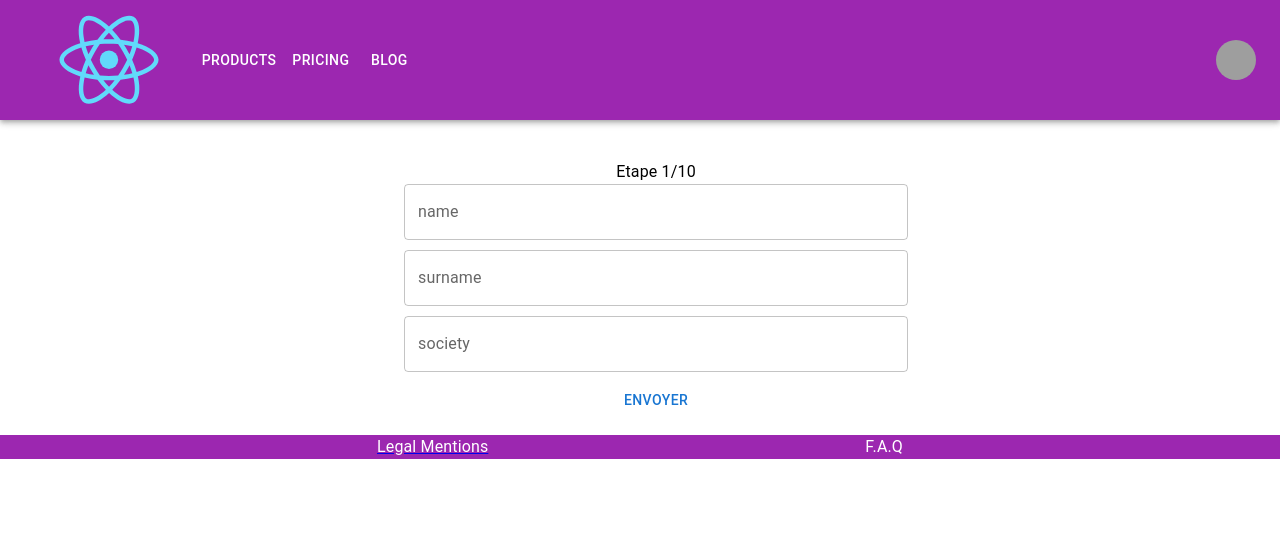
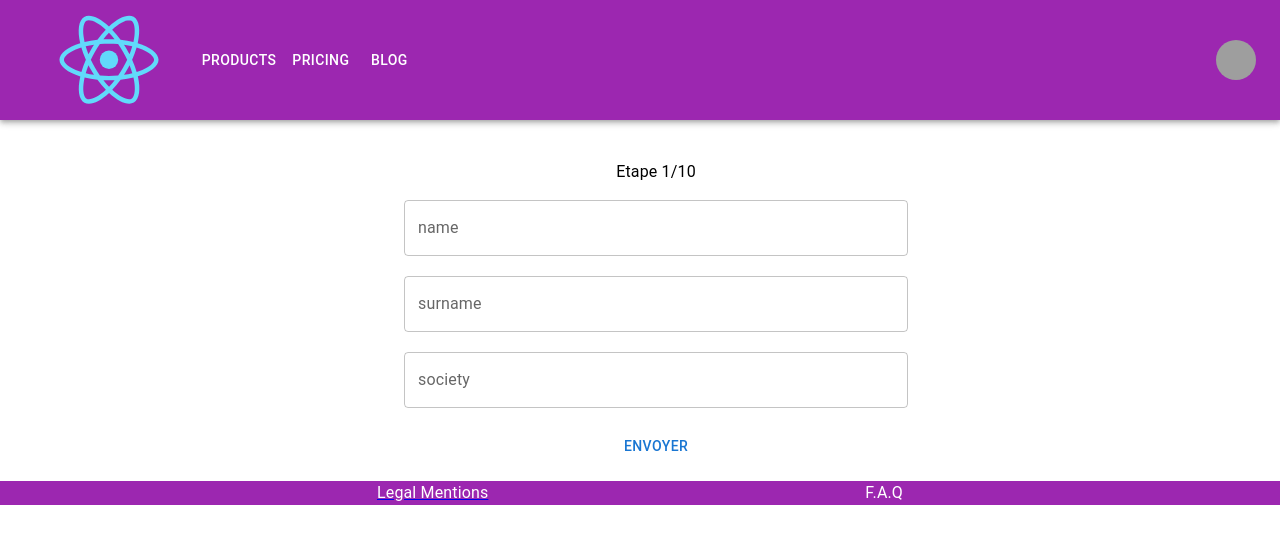
Before and after one commit to MarthL/survey, a React (Create React App) app: page / in a window 1280 px wide. Shown: the top 544 px of the page. Built offline with nearby package versions, Linux system fonts and the light colour scheme; grey boxes are pictures that could not be loaded.

Commit message:
formik validation is working correctly

```diff
--- /dev/null
+++ b/src/components/Stepper/StepperComponent.module.css
@@ -0,0 +1,5 @@
+.Error {
+  color: red;
+  font-size: small;
+  font-style: italic;
+}
--- a/src/components/Stepper/StepperComponent.tsx
+++ b/src/components/Stepper/StepperComponent.tsx
@@ -1,27 +1,38 @@
-import React, {useState} from 'react';
+import React, { useState, useEffect } from 'react';
 import { JSX } from "react/jsx-runtime";
-import { Formik, Form, Field, ErrorMessage } from "formik";
+import { Formik, Form, Field, FormikErrors, ErrorMessage } from "formik";
 import Typography from '@mui/material/Typography';
 import TextField from '@mui/material/TextField';
 import Button from '@mui/material/Button';
 import Container from '@mui/material/Container';
+import styles from './StepperComponent.module.css';
 
 export function StepperComponent(): JSX.Element {
+
 
   const [submit, setSubmit] = useState(false);
   const [count, setCount] = useState(1);
   const maxCount: any = 10;
+  const errors = {};
+
+  const validate = (values: any) => {
+    const errors: any = {};
+    if (!values.name || values.name.length < 1) {
+      errors.name = 'This field is required';
+    }
+    if (!values.surname || values.surname.length < 1) {
+      errors.surname = 'This field is required';
+    }
+    if (!values.society || values.society.length < 1) {
+      errors.society = 'This field is required';
+    }
+    return errors;
+  };
 
   return (
     <>
-    <Formik initialValues={{ name: '', surname: '', society: ''}}
-    validate={values => {
-      const errors: any = {};
-      if(!values.name) {
-        errors.email = 'Required';
-      }
-      return errors;
-    }}
+      <Formik initialValues={{ name: '', surname: '', society: '' }}
+        validate={validate}
         onSubmit={(values) => {
           setTimeout(() => {
             alert(JSON.stringify(values, null, 2));
@@ -29,15 +40,16 @@ export function StepperComponent(): JSX.Element {
           }, 400)
         }}
       >
-    <Container sx={{margin: "1rem"}}>
-      <Typography align='center' mt={5}> Etape <span>{count}/{maxCount}</span></Typography>
-      <Form style={{display: 'flex', flexDirection: "column", gap: "10px"}}>
-          <TextField label="name" type="text" name="name"></TextField>
-        <ErrorMessage name="name" component="div" />
-        <TextField type="text" label="surname" name="surname"></TextField>
-        <TextField type="text" label="society" name="society"></TextField>
+        <Container sx={{ margin: "1rem" }}>
+          <Typography align='center' mt={5} mb={2}> Etape <span>{count}/{maxCount}</span></Typography>
+          <Form style={{ display: 'flex', flexDirection: "column", gap: "10px" }}>
+            <Field as={TextField} label="name" type="text" name="name" >  </Field>
+            <div className={styles.Error}> <ErrorMessage name="name"/> </div>
+            <Field as={TextField} type="text" label="surname" name="surname"></Field>
+            <div className={styles.Error}> <ErrorMessage name="surname"/> </div>
+            <Field as={TextField} type="text" label="society" name="society"></Field>
+            <div className={styles.Error}> <ErrorMessage name="society"/> </div>
             <Button type="submit" onSubmit={() => setCount(2)}> Envoyer </Button>
-
           </Form>
         </Container>
 
--- a/src/index.css
+++ b/src/index.css
@@ -11,3 +11,7 @@ code {
   font-family: source-code-pro, Menlo, Monaco, Consolas, 'Courier New',
     monospace;
 }
+
+.error {
+  color: red;
+}
```
Also changed, not shown: src/components/Stepper/StepperComponent.css (deleted). Lines whose indentation alone changed are shown as unchanged.
